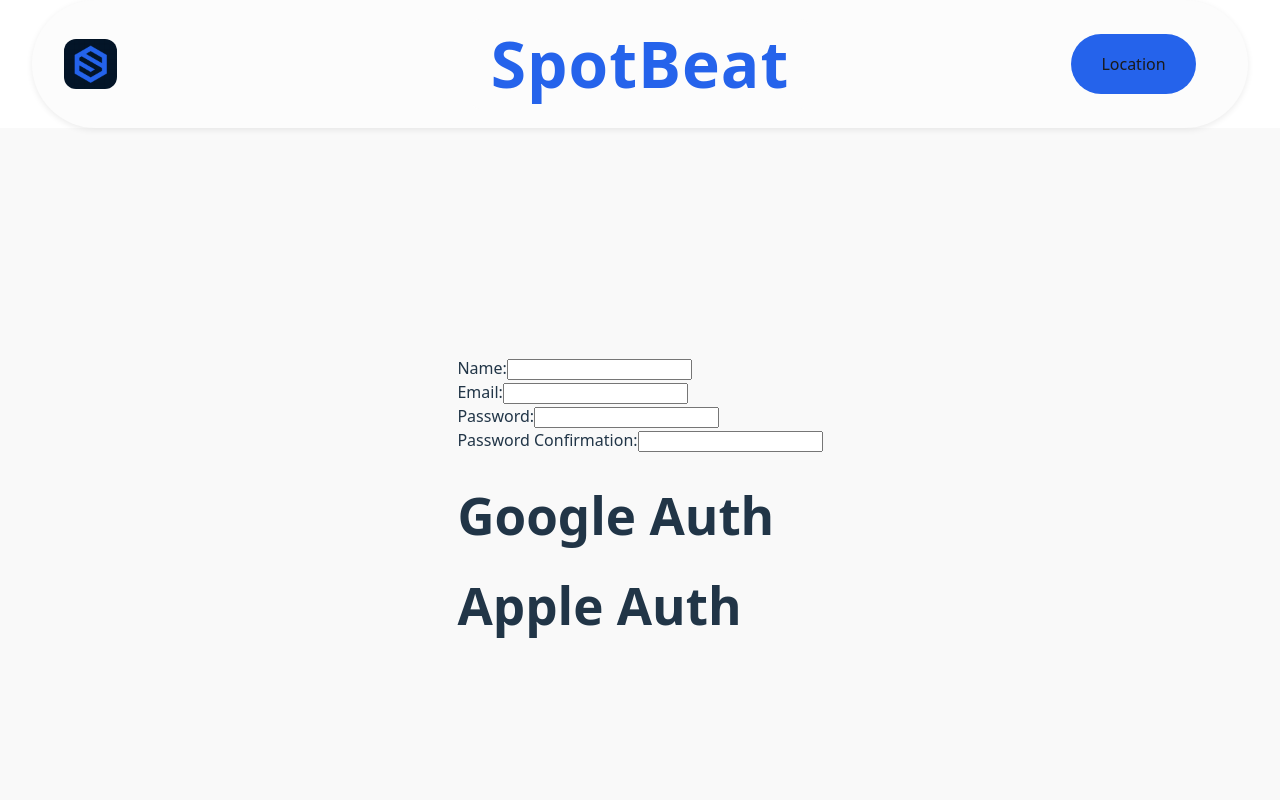
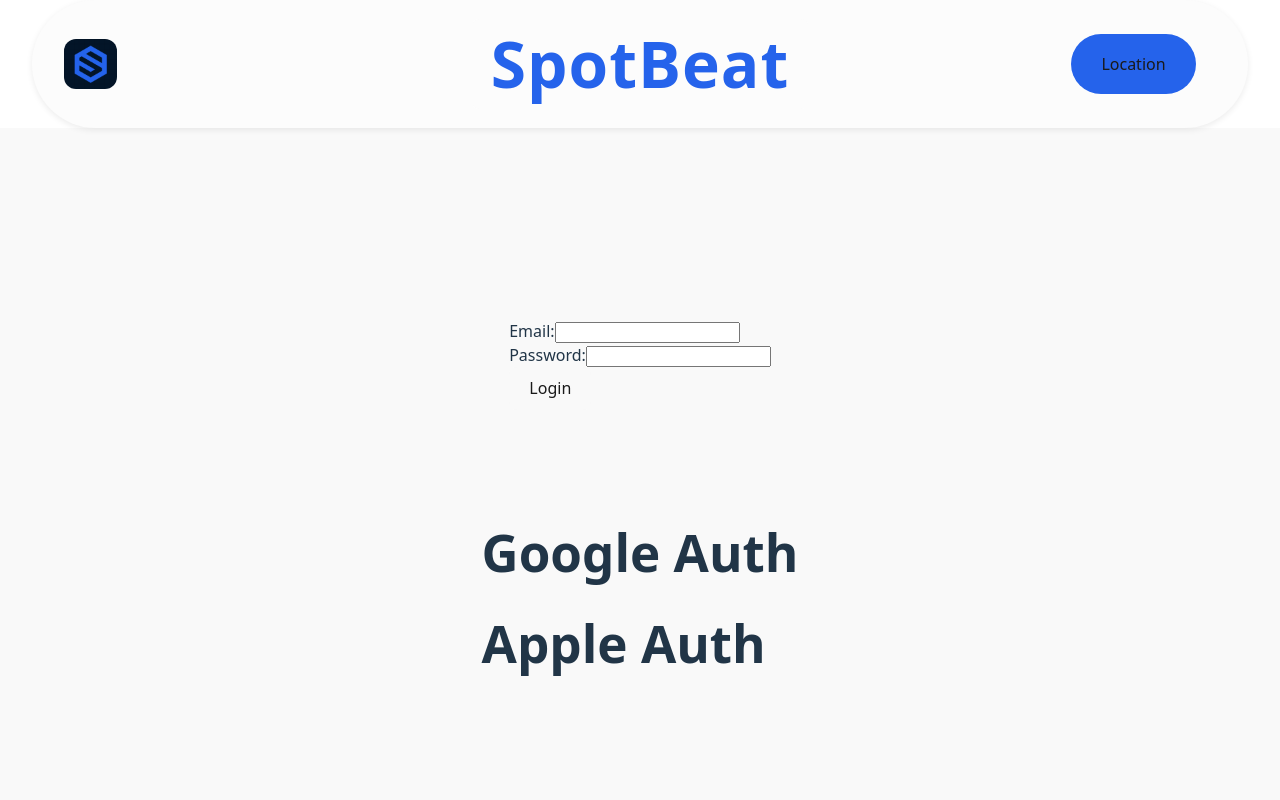
Before and after one commit to zackvalavanis/spotbeat-monorepo, a React (Vite) app in the folder spotbeat/: page /login in a window 1280 px wide. Shown: the top 800 px of the page. Built offline with nearby package versions, Linux system fonts and the light colour scheme; no server answers.

Commit message:
added supabase auth to the frontend

```diff
--- a/spotbeat/package.json
+++ b/spotbeat/package.json
@@ -4,12 +4,13 @@
   "version": "0.0.0",
   "type": "module",
   "scripts": {
-    "dev": "vite --host",
+    "dev": "vite --host 0.0.0.0",
     "build": "tsc -b && vite build",
     "lint": "eslint .",
     "preview": "vite preview"
   },
   "dependencies": {
+    "@supabase/supabase-js": "^2.56.0",
     "react": "^18.3.1",
     "react-dom": "^18.3.1",
     "react-router-dom": "^7.8.1"
--- a/spotbeat/src/screens/Auth/Login.tsx
+++ b/spotbeat/src/screens/Auth/Login.tsx
@@ -1,15 +1,58 @@
 import './Login.css'
+import { useState } from 'react'
+import { supabase } from '../../supabaseClient'
+import { useNavigate } from 'react-router-dom'
+
 
 
 export function Login() {
+  const navigate = useNavigate()
+  const [loading, setLoading] = useState(false)
+  const [errorMessage, setErrorMessage] = useState('')
+
+
+  const handleLogin = async (e: React.FormEvent<HTMLFormElement>) => {
+    e.preventDefault()
+    setLoading(true)
+    setErrorMessage('')
+
+    const form = e.currentTarget;
+    const formData = new FormData(form)
+    const formValues = Object.fromEntries(formData.entries()) as {
+      email: string
+      password: string
+    }
+
+    try {
+      const { data: userData, error } = await supabase.auth.signInWithPassword({
+        email: formValues.email,
+        password: formValues.password
+      })
+      console.log(loading)
+
+      setLoading(false)
+
+      if (error) {
+        setErrorMessage(error.message)
+        return
+      }
+
+      console.log('User logged in:', userData.user)
+      navigate('/')
+    } catch (err) {
+      setLoading(false)
+      setErrorMessage('Something went wrong')
+      console.error(err)
+      console.log(errorMessage)
+    }
+  }
+
+
+
+
   return (
     <div className='login-page'>
-      <form>
-
-        <div>
-          <label>Name:</label>
-          <input name='name' type="text"></input>
-        </div>
+      <form onSubmit={handleLogin}>
 
         <div>
           <label>Email:</label>
@@ -22,10 +65,14 @@
         </div>
 
         <div>
-          <label>Password Confirmation:</label>
-          <input name='password-confirmation' type="password"></input>
+          <button
+            type='submit'
+          >Login
+          </button>
         </div>
+      </form>
 
+      <div>
         <div>
           <h1>Google Auth</h1>
         </div>
@@ -33,7 +80,7 @@
         <div>
           <h1>Apple Auth</h1>
         </div>
-      </form>
+      </div>
     </div>
   )
 }
--- /dev/null
+++ b/spotbeat/src/supabaseClient.ts
@@ -0,0 +1,6 @@
+import { createClient } from '@supabase/supabase-js'
+
+const supabaseUrl = import.meta.env.VITE_SUPABASE_URL
+const supabaseAnonKey = import.meta.env.VITE_SUPABASE_ANON_KEY
+
+export const supabase = createClient(supabaseUrl, supabaseAnonKey)
```
Also changed, not shown: 2 other files (tests, documents, lock files or other folders).
